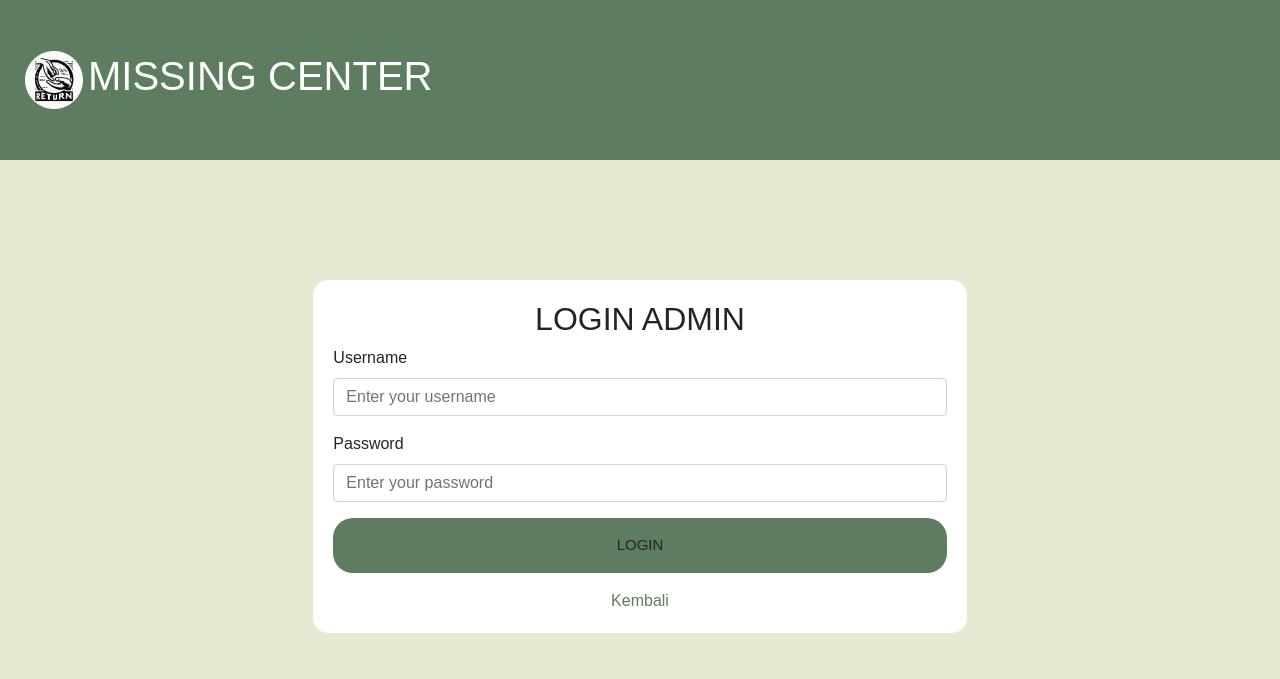
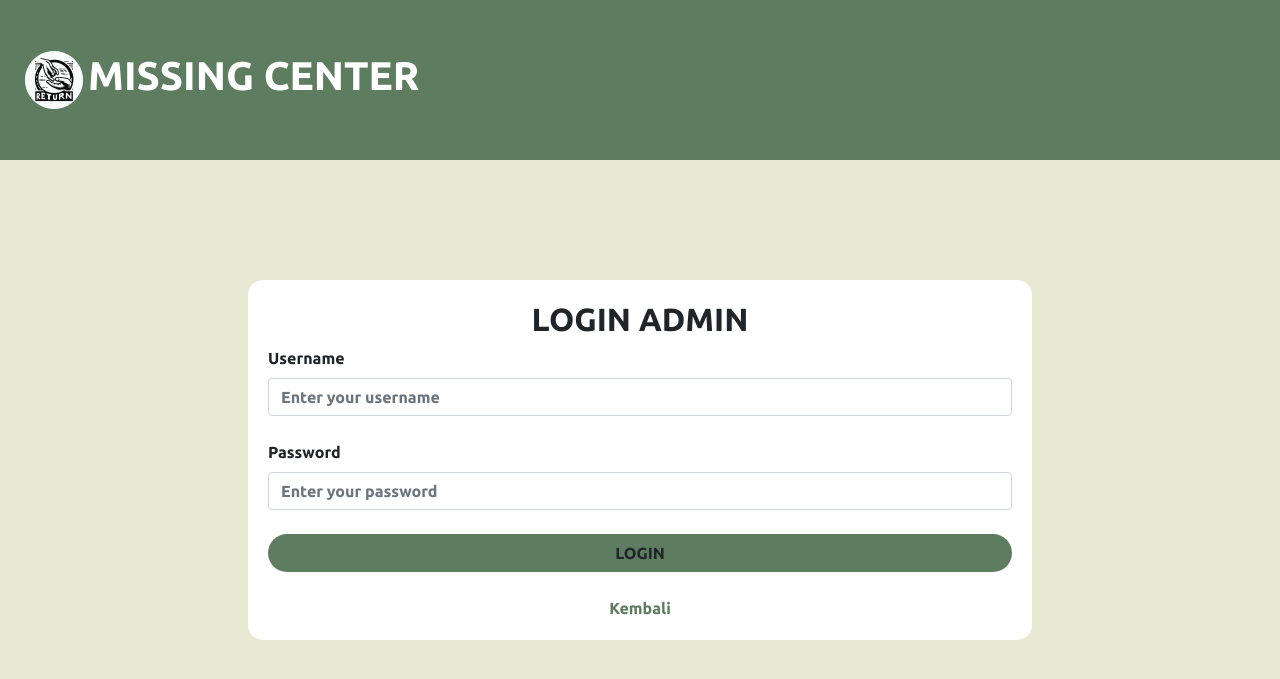
Before and after one commit to bowoXymoan01/missingcenter, a PHP site: page /LoginAdmin.html in a window 1280 px wide. Shown: the top 679 px of the page. Run offline with PHP 8.4, Linux system fonts and the light colour scheme.

Commit message:
loginAdmin

```diff
--- a/LoginAdmin.html
+++ b/LoginAdmin.html
@@ -3,9 +3,10 @@
 <head>
     <meta charset="UTF-8">
     <meta name="viewport" content="width=device-width, initial-scale=1.0">
-    <title>Login Form</title>
+    <title>Login Form Admin</title>
+    <link href="https://fonts.googleapis.com/css2?family=Silkscreen&family=Ubuntu:wght@700&display=swap" rel="stylesheet">
     <link rel="stylesheet" href="https://cdn.jsdelivr.net/npm/bootstrap@5.1.3/dist/css/bootstrap.min.css" integrity="sha384-1BmE4kWBq78iYhFldvKuhfTAU6auU8tT94WrHftjDbrCEXSU1oBoqyl2QvZ6jIW3" crossorigin="anonymous">
-    <link rel="stylesheet" href="style.css">
+    <link rel="stylesheet" href="assets/bootstrap/css/LoginAdminstyle.css">
     <link rel="stylesheet" href="assets/bootstrap/css/landing_page.css">
 </head>
 <body>
@@ -15,18 +16,18 @@
     </header>
     <main class="container md-10">
         <div class="row justify-content-center">
-            <div class="col-md-10 box">
+            <div class="col-md-12 box">
                 <h2 class="text-center">LOGIN ADMIN</h2>
                 <form action="#" method="post">
-                    <div class="mb-3">
+                    <div class="mb-4">
                         <label for="username" class="form-label">Username</label>
                         <input type="text" class="form-control" id="username" name="username" placeholder="Enter your username">
                     </div>
-                    <div class="mb-3">
+                    <div class="mb-4">
                         <label for="password" class="form-label">Password</label>
                         <input type="password" class="form-control" id="password" name="password" placeholder="Enter your password">
                     </div>
-                    <div class="mb-3 d-grid gap-2">
+                    <div class="mb-4 d-grid gap-2">
                         <button type="submit" class="btn">LOGIN</button>
                     </div>
                     <div class="d-flex justify-content-center">
--- a/style.css
+++ b/assets/bootstrap/css/LoginAdminstyle.css
@@ -24,18 +24,19 @@ h2 {
 
 input {
   width: 100%;
-  padding: 10px;
+  padding: 20px;
   border-radius: 5px;
 }
 
 .btn {
-    font-size: 15px;
-    padding: 15px;
-    border-radius: 20px;
-    transition: .2s ease-in-out 0s;
-    background: #5E7C60;
+  border-radius: 20px;
+  transition: .2s ease-in-out 0s;
+  background: #5E7C60;
 }
 
+button:hover{
+  background: #E7E9D3;
+}
 
 @media (max-width: 576px) {
     .container {
```
